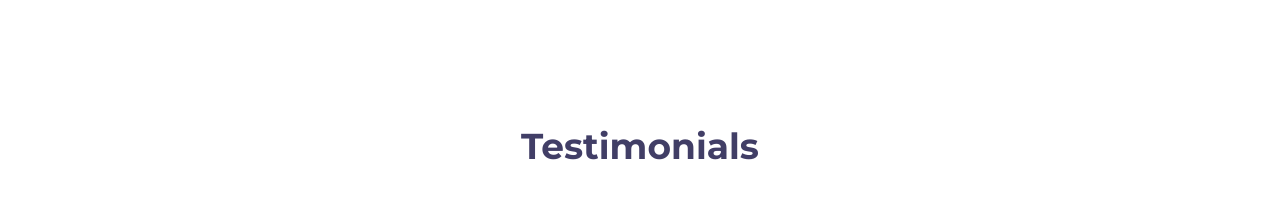
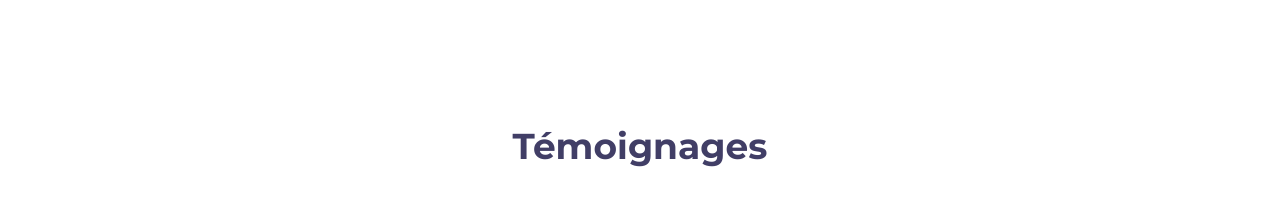
Before and after one commit to daviidy/fdfp, a plain HTML site: page index.html in a window 1280 px wide. Shown: the part 4700-4905 px from the top of the page. Drawn offline with nearby package versions, Linux system fonts and the light colour scheme; files whose address does not match are found by name.

Commit message:
titre section temoignages

```diff
--- a/index.html
+++ b/index.html
@@ -534,7 +534,7 @@
       <div class="container">
 
         <header class="section-header">
-          <h3>Testimonials</h3>
+          <h3>Témoignages</h3>
         </header>
 
         <div class="row justify-content-center">
```
